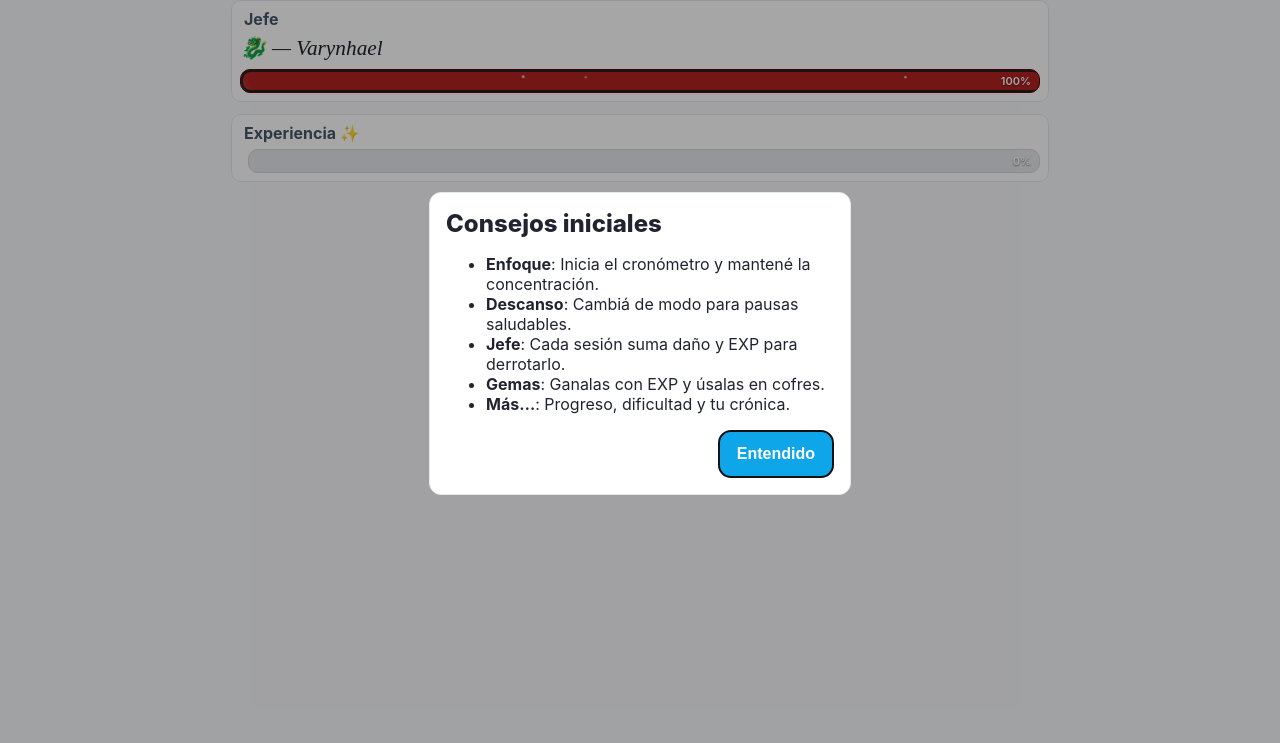
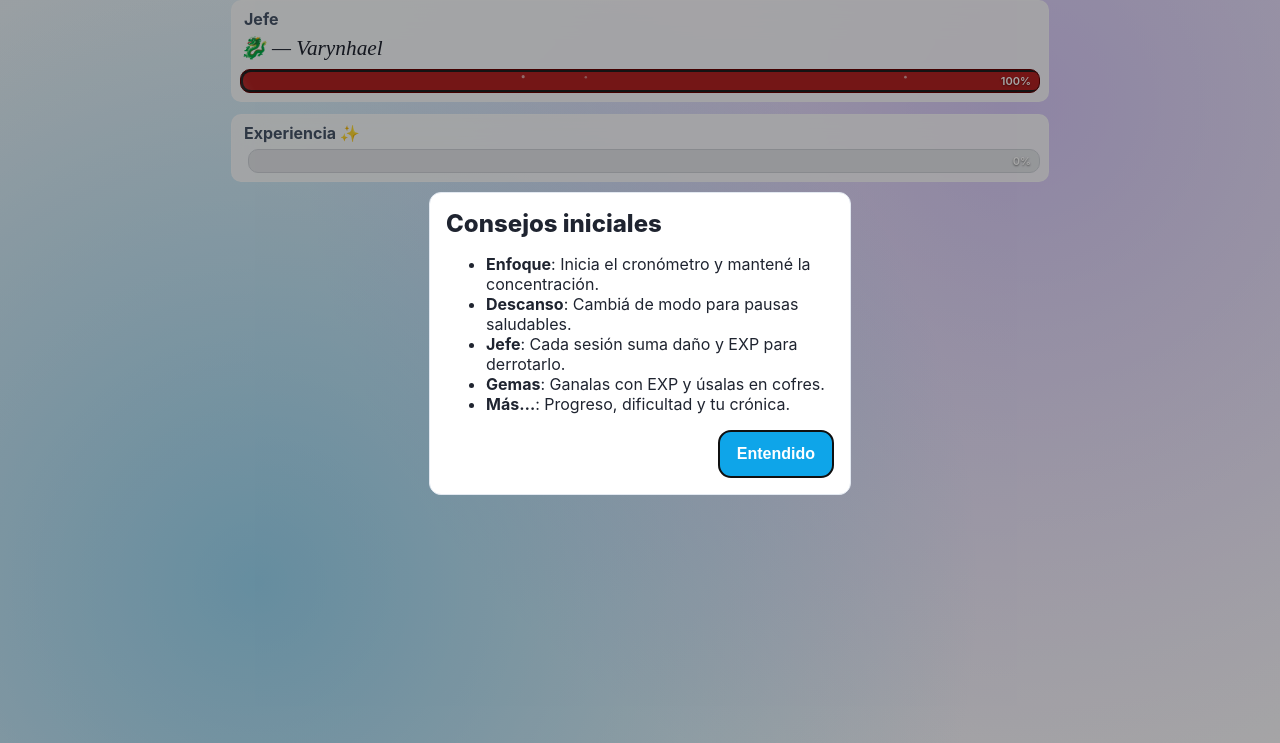
Before and after one commit to KierPrev/flowmodoro-rpg, a plain HTML site: page index.html in a window 1280 px wide. Shown: the part 57-800 px from the top of the page. Drawn offline with Linux system fonts and the light colour scheme.

Commit message:
Update styles.css

```diff
--- a/styles.css
+++ b/styles.css
@@ -47,6 +47,11 @@
     --hp-bd: #660000;
     --hp-chunk: #b22222;
   }
+
+  .group {
+    background: rgba(15, 23, 42, 0.85);
+    border: 1px solid rgba(255, 255, 255, 0.1);
+  }
 }
 
 * {
@@ -62,7 +67,12 @@ body {
   margin: 0;
   font-family: var(--font);
   color: var(--fg);
-  background: var(--bg);
+  background:
+    radial-gradient(circle at 20% 80%, rgba(14, 165, 233, 0.4) 0%, transparent 60%),
+    radial-gradient(circle at 80% 20%, rgba(139, 92, 246, 0.3) 0%, transparent 60%),
+    linear-gradient(135deg, var(--bg) 0%, var(--card) 100%);
+  background-attachment: fixed;
+  min-height: 100vh;
 }
 
 .container {
@@ -341,7 +351,10 @@ body {
   border-radius: 10px;
   padding: 8px;
   margin-top: 12px;
-  background: var(--card);
+  background: rgba(255, 255, 255, 0.85);
+  backdrop-filter: blur(16px);
+  -webkit-backdrop-filter: blur(16px);
+  border: 1px solid rgba(255, 255, 255, 0.3);
 }
 
 .group-title {
```
